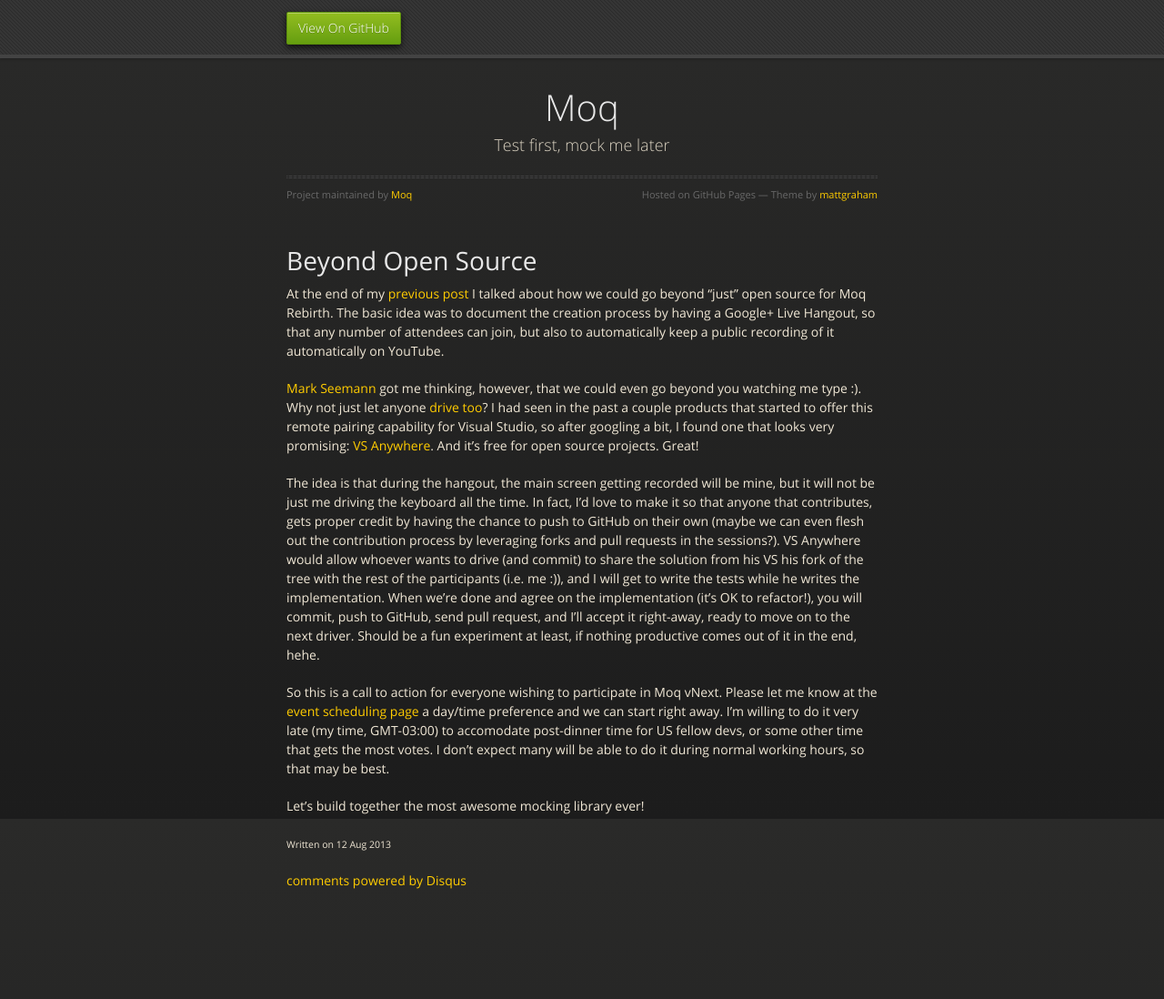
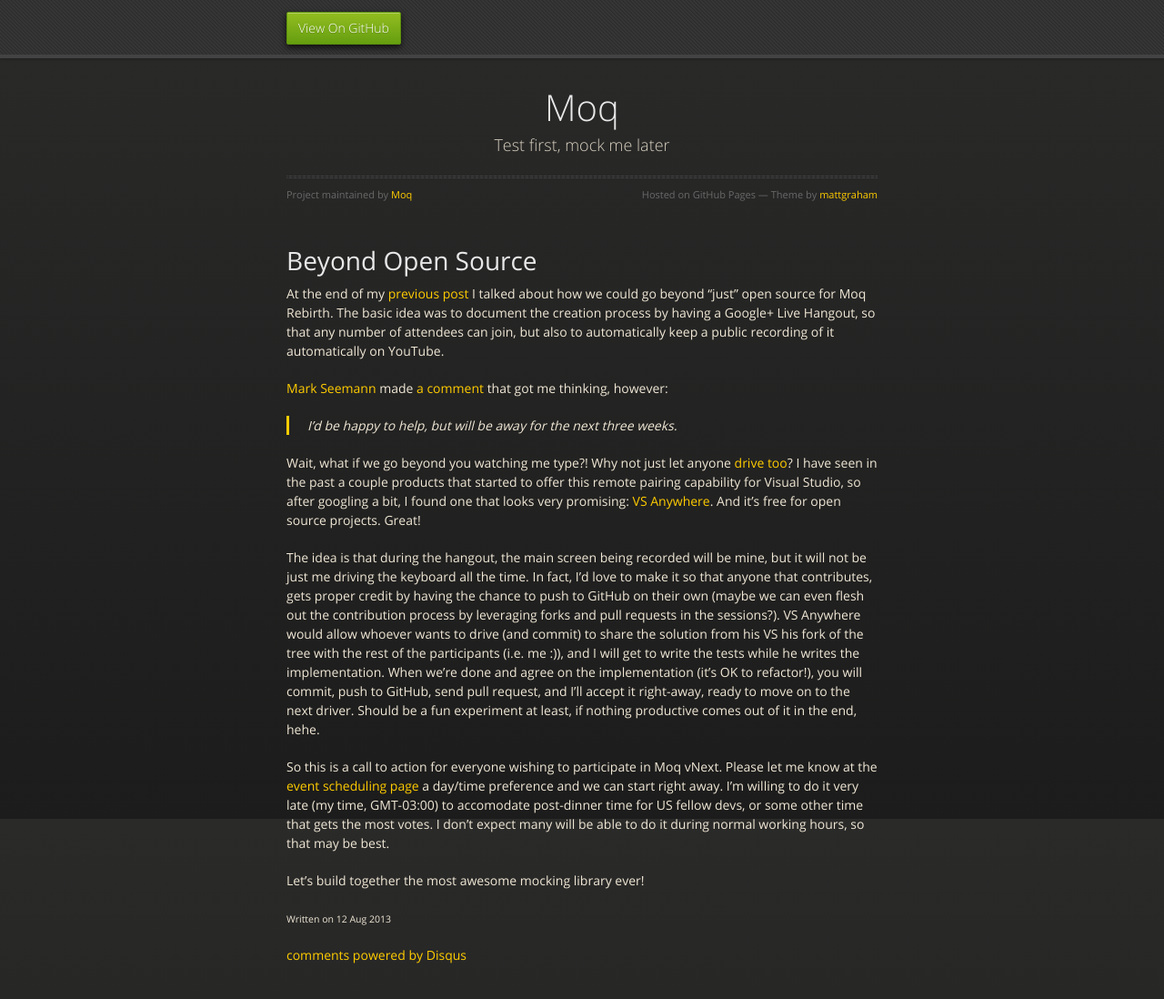
Before and after one commit to moq/moq.github.io, a Jekyll site: the page built from _posts/2013-08-12-beyond-oss.md, in a window 1280 px wide and 1150 px high. Shown: the top 1098 px of the window at 91% size. Built offline with Jekyll 4.4.1, drawn with Linux system fonts in a browser that asks for light colours; nearby versions of some CDN libraries; Markdown is read by kramdown in place of the engine named in the settings; comment, search, counter and statistics services are not loaded.

Commit message:
Added Mark's comment

```diff
--- a/_posts/2013-08-12-beyond-oss.md
+++ b/_posts/2013-08-12-beyond-oss.md
@@ -6,9 +6,13 @@
 
 At the end of my [previous post](rebirth.html) I talked about how we could go beyond "just" open source for Moq Rebirth. The basic idea was to document the creation process by having a Google+ Live Hangout, so that any number of attendees can join, but also to automatically keep a public recording of it automatically on YouTube.
 
-[Mark Seemann](https://twitter.com/ploeh) got me thinking, however, that we could even go beyond you watching me type :). Why not just let anyone [drive too](http://en.wikipedia.org/wiki/Pair_programming)? I had seen in the past a couple products that started to offer this remote pairing capability for Visual Studio, so after googling a bit, I found one that looks very promising: [VS Anywhere](https://vsanywhere.com). And it's free for open source projects. Great!
+[Mark Seemann](https://twitter.com/ploeh) made [a comment](http://www.moqthis.com/rebirth.html#comment-958981087) that got me thinking, however:
 
-The idea is that during the hangout, the main screen getting recorded will be mine, but it will not be just me driving the keyboard all the time. In fact, I'd love to make it so that anyone that contributes, gets proper credit by having the chance to push to GitHub on their own (maybe we can even flesh out the contribution process by leveraging forks and pull requests in the sessions?). VS Anywhere would allow whoever wants to drive (and commit) to share the solution from his VS his fork of the tree with the rest of the participants (i.e. me :)), and I will get to write the tests while he writes the implementation. When we're done and agree on the implementation (it's OK to refactor!), you will commit, push to GitHub, send pull request, and I'll accept it right-away, ready to move on to the next driver. Should be a fun experiment at least, if nothing productive comes out of it in the end, hehe.
+> I'd be happy to help, but will be away for the next three weeks.
+
+Wait, what if we go beyond you watching me type?! Why not just let anyone [drive too](http://en.wikipedia.org/wiki/Pair_programming)? I have seen in the past a couple products that started to offer this remote pairing capability for Visual Studio, so after googling a bit, I found one that looks very promising: [VS Anywhere](https://vsanywhere.com). And it's free for open source projects. Great!
+
+The idea is that during the hangout, the main screen being recorded will be mine, but it will not be just me driving the keyboard all the time. In fact, I'd love to make it so that anyone that contributes, gets proper credit by having the chance to push to GitHub on their own (maybe we can even flesh out the contribution process by leveraging forks and pull requests in the sessions?). VS Anywhere would allow whoever wants to drive (and commit) to share the solution from his VS his fork of the tree with the rest of the participants (i.e. me :)), and I will get to write the tests while he writes the implementation. When we're done and agree on the implementation (it's OK to refactor!), you will commit, push to GitHub, send pull request, and I'll accept it right-away, ready to move on to the next driver. Should be a fun experiment at least, if nothing productive comes out of it in the end, hehe.
 
 
 So this is a call to action for everyone wishing to participate in Moq vNext. Please let me know at the [event scheduling page](http://www.doodle.com/az9scdziubdreagg) a day/time preference and we can start right away. I'm willing to do it very late (my time, GMT-03:00) to accomodate post-dinner time for US fellow devs, or some other time that gets the most votes. I don't expect many will be able to do it during normal working hours, so that may be best.
```
